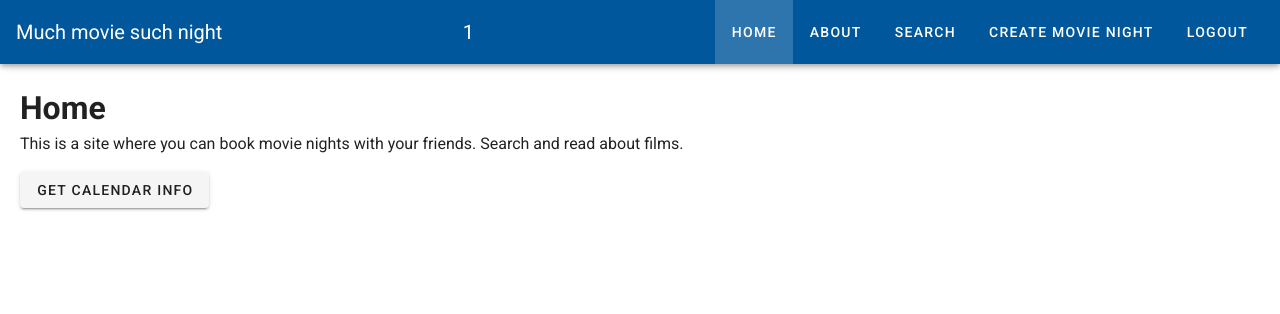
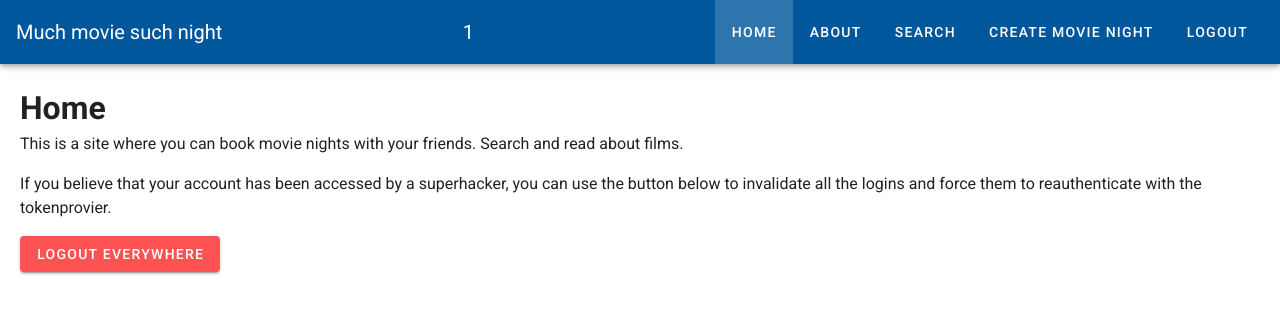
Before and after one commit to doedmannen/bug-free-octo-computing-movie-api, a Vue app in the folder frontend-dev/: page / in a window 1280 px wide. Shown: the top 314 px of the page. Built offline with nearby package versions, Linux system fonts and the light colour scheme; sample sign-in values are in the browser's storage.

Commit message:
logout on all units

```diff
--- a/frontend-dev/src/views/Home.vue
+++ b/frontend-dev/src/views/Home.vue
@@ -1,10 +1,16 @@
 <template>
   <div class="home">
-    <h1>Home</h1><p>
-      This is a site where you can book movie nights with your friends.
-      Search and read about films.
+    <h1>Home</h1>
+    <p>
+      This is a site where you can book movie nights with your friends. Search and read about films.
+    </p>
+
+    <div>
+      <p>
+        If you believe that your account has been accessed by a superhacker, you can use the button below to invalidate all the logins and force them to reauthenticate with the tokenprovier.
       </p>
-      <v-btn>Get calendar info</v-btn>
+      <v-btn class="error" @click="destroyAllLoggedIn">LOGOUT EVERYWHERE</v-btn>
+    </div>
   </div>
 </template>
 
@@ -22,11 +28,15 @@ export default {
   }),
 
   methods: {
-      async getCalendarInfo(){
-        let result = await fetch("https://www.googleapis.com/calendar/v3/freeBusy",  {
-
-        })
-      }
+    async destroyAllLoggedIn(){
+      await fetch(window.location.origin + '/api/auth', {
+        method: 'DELETE',
+        headers: {
+          "Authorization": "Bearer " + this.$store.state.token
+        }
+      })
+      this.$router.push({path: "/login"})
+    }
   }
 };
 </script>
```
